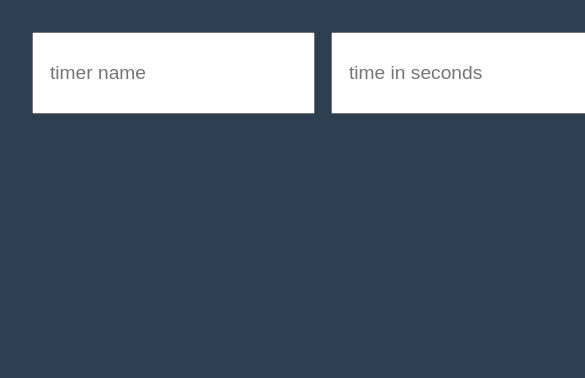
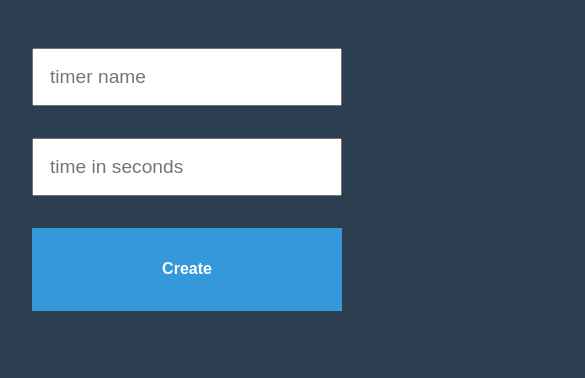
Before and after one commit to jfcorugedo/timers-manager, a React app: page / in a window 390 px wide. Shown: the top 378 px of the page, 585 px wide, since content can reach past the window. Built offline with nearby package versions, Linux system fonts and the light colour scheme.

Commit message:
improve styles making timer-adder more responsive

```diff
--- a/src/app/timer-adder/index.css
+++ b/src/app/timer-adder/index.css
@@ -1,13 +1,10 @@
 .timer-adder form {
     display: flex;
+    flex-wrap: wrap;
 }
 
 .timer-adder form > * {
-    margin-left: 1rem;
-}
-
-.timer-adder form > *:first-child {
-    margin-left: 0;
+    margin: 1rem 1rem 1rem 0;
 }
 
 .timer-adder input {
```
